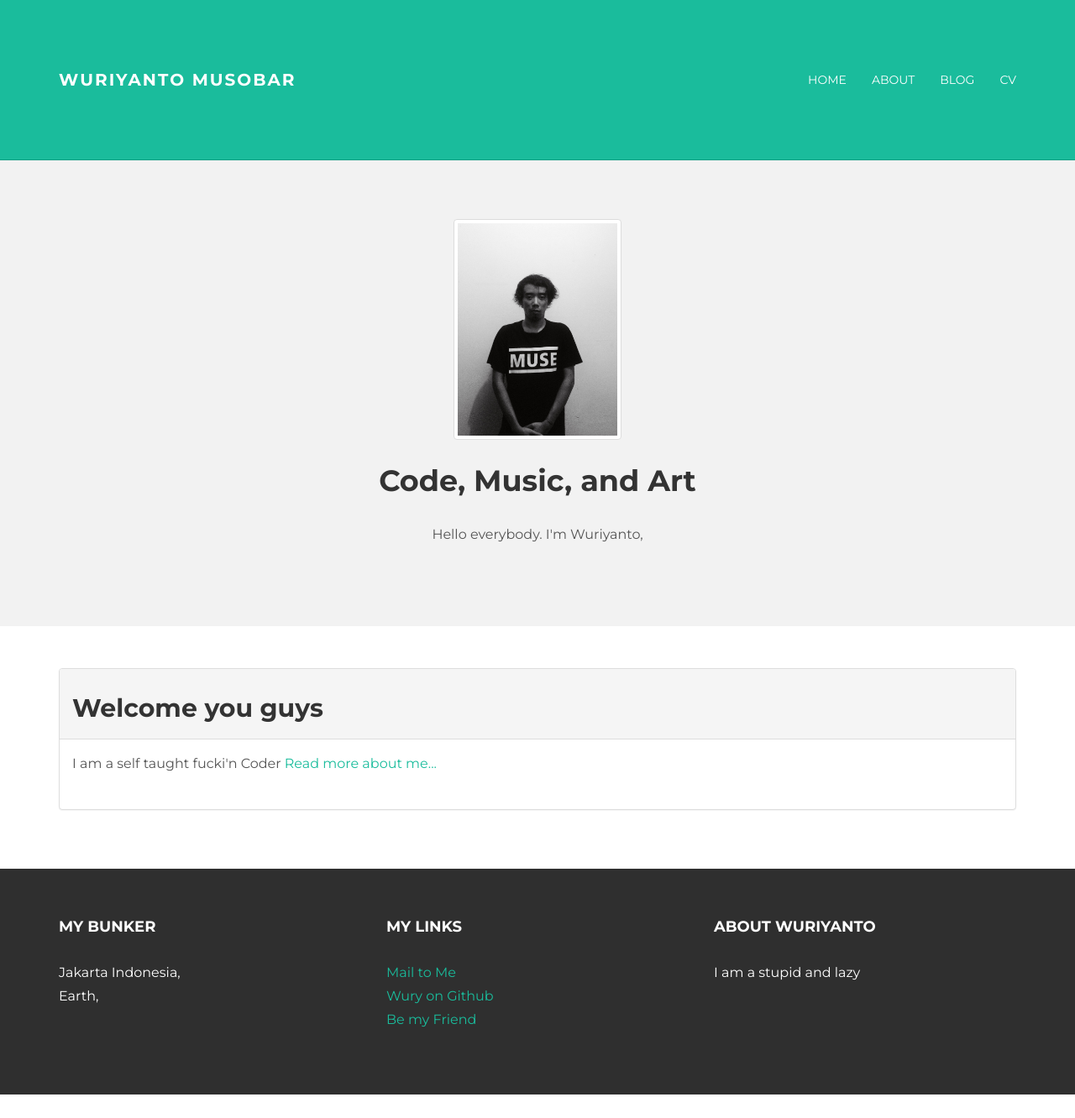
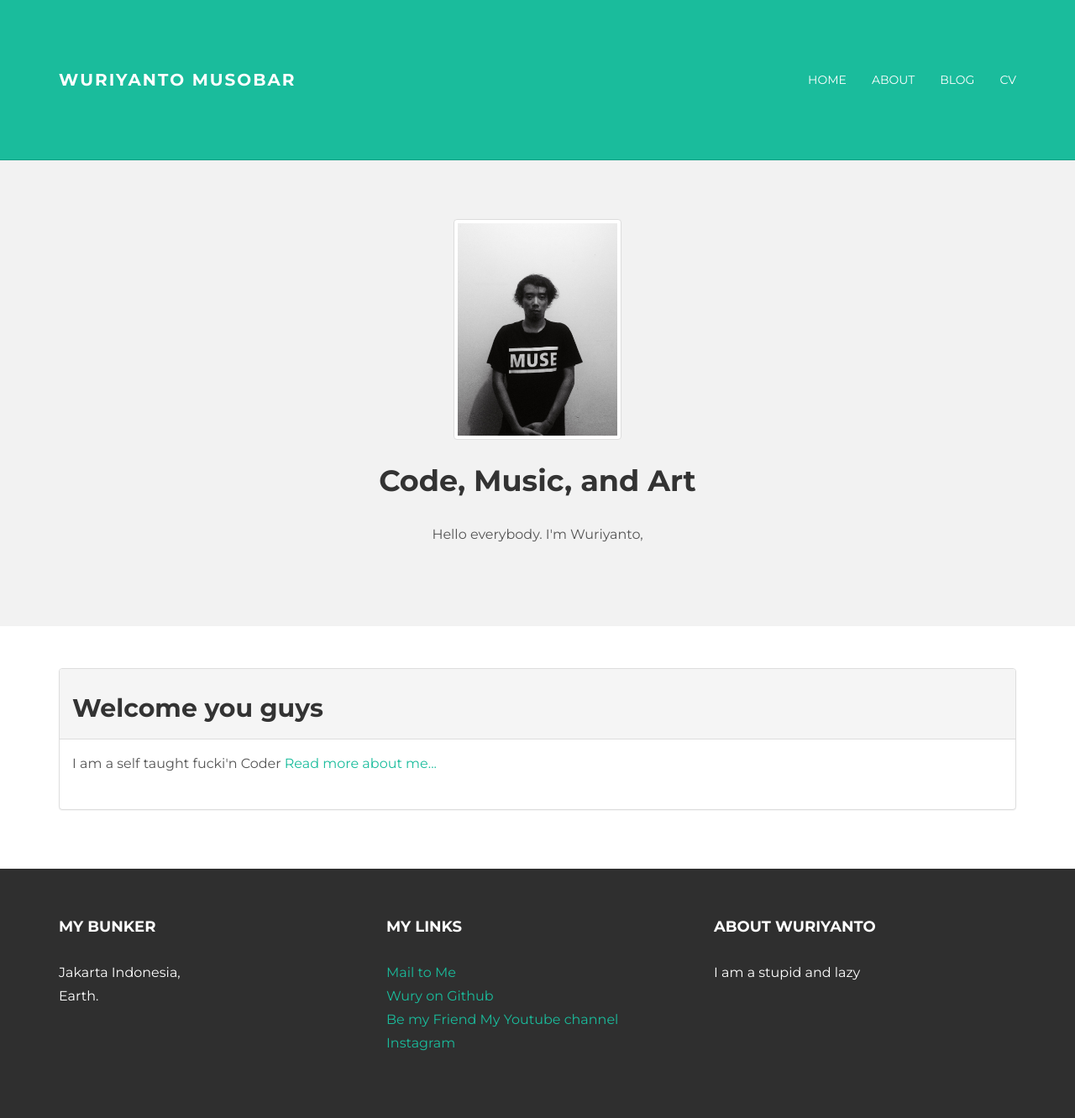
Before and after one commit to wuriyanto48/wuriyanto48.github.io, a Jekyll site: the page built from index.html, in a window 1280 px wide. Shown: the whole page at 84% size. Built offline with Jekyll 4.4.1, drawn with Linux system fonts in a browser that asks for light colours; nearby versions of some CDN libraries; before the commit the page ends 1304 px from its top, so only the background shows below that.

Commit message:
external links target blank

```diff
--- a/_layouts/default.html
+++ b/_layouts/default.html
@@ -86,7 +86,7 @@
 					<h4>My Bunker</h4>
 					<p>
 						Jakarta Indonesia,<br/>
-						Earth, <br/>
+						Earth. <br/>
 					</p>
 				</div><!-- /col-lg-4 -->
 
@@ -96,6 +96,8 @@
 						<a href="mailto:wuriyanto48@yahoo.co.id">Mail to Me</a><br/>
 						<a href="https://github.com/wuriyanto48" target="_blank">Wury on Github</a><br/>
 						<a href="https://www.facebook.com/wuriyanto" target="_blank">Be my Friend</a>
+						<a href="https://www.youtube.com/channel/UCqOBKU-JXrM86FTt7Xzwdxw" target="_blank">My Youtube channel</a>
+						<a href="https://www.instagram.com/wury_musobar/" target="_blank">Instagram</a>
 					</p>
 				</div><!-- /col-lg-4 -->
 
```
